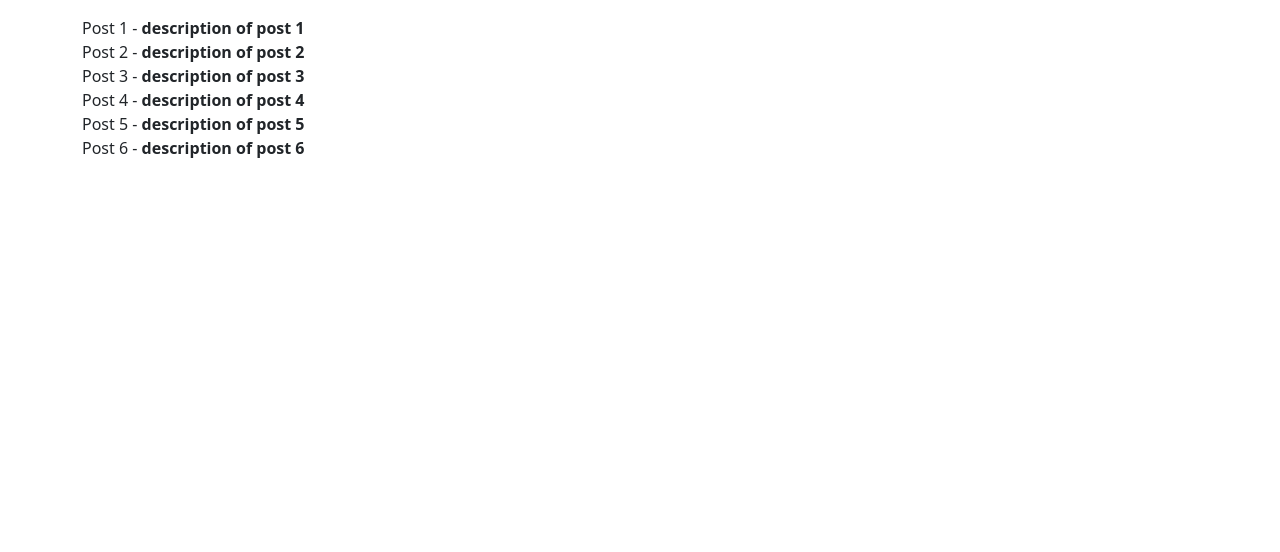
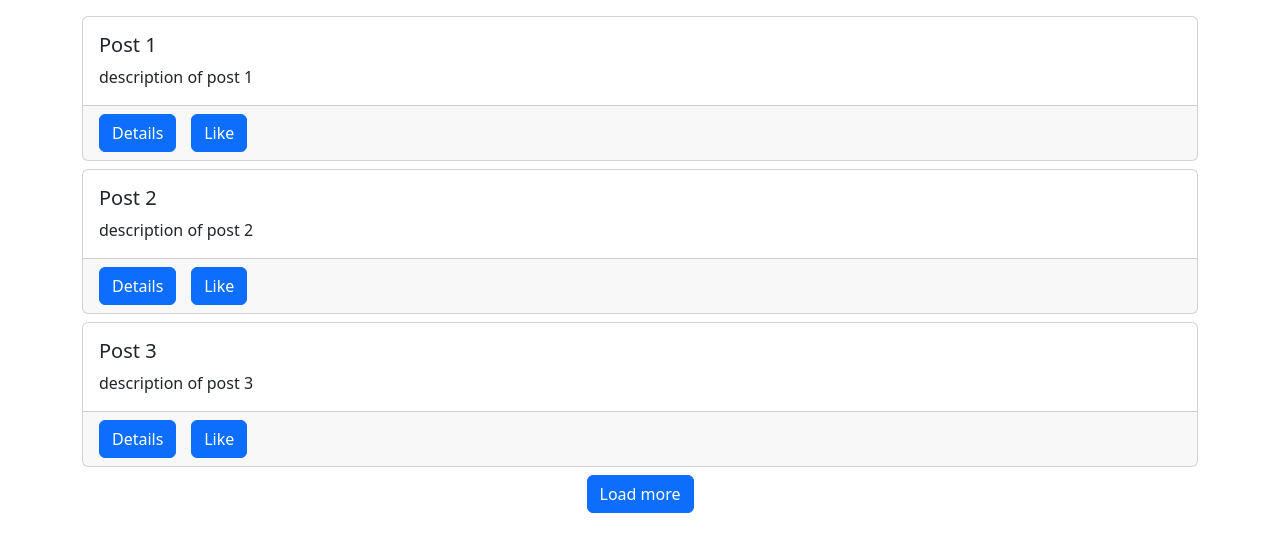
Before and after one commit to darsh1206/posts_proj, a Django app: page / in a window 1280 px wide. Shown: the top 552 px of the page. Run offline with Django 5.2, Linux system fonts and the light colour scheme; data comes from the database, SQL or seed files in the repository; data that the repository does not hold is empty.

Commit message:
Created the spinner and post template and loading features using Bootstrap

```diff
--- a/src/posts/static/posts/main.js
+++ b/src/posts/static/posts/main.js
@@ -1,18 +1,56 @@
 const postsBox = document.getElementById("posts-box");
+const spinnerBox = document.getElementById("spinner-box");
+const loadMoreBtn = document.getElementById("load-btn");
+const endBox = document.getElementById("end-box");
+let visible = 3;
+
+const getData = () => {
   $.ajax({
     type: "GET",
-  url: "/data/",
+    url: `/data/${visible}/`,
     success: function (response) {
-    console.log(response);
       const data = response.data;
-    console.log(data);
+      setTimeout(() => {
+        spinnerBox.classList.add("not-visible");
         data.forEach((element) => {
           postsBox.innerHTML += `
-            ${element.title} - <b>${element.body}</b><br/>
+                  <div class="card mb-2">
+                      <div class="card-body" >
+                          <h5 class="card-title">${element.title}</h5>
+                          <p class="card-text">${element.body}</p>
+                      </div>
+                      <div class="card-footer">
+                            <div class="row">
+                              <div class="col-1">
+                                  <a href="#" class="btn btn-primary ">Details</a>
+                              </div>
+                              <div class="col-1">
+                                  <a href="#" class="btn btn-primary ">Like</a>
+                              </div>
+                            </div>
+                      </div>
+                  </div>
               `;
+
+          // show posts status
+          if (response.size === 0) {
+            endBox.textContent = "No posts added yet...";
+          } else if (response.size <= visible) {
+            loadMoreBtn.classList.add("not-visible");
+            endBox.textContent = "No more posts to load";
+          }
         });
+      }, 100);
     },
     error: function (error) {
       console.log(error);
     },
   });
+};
+
+loadMoreBtn.addEventListener("click", () => {
+  visible += 3;
+  getData();
+});
+
+getData();
--- a/src/posts/templates/posts/main.html
+++ b/src/posts/templates/posts/main.html
@@ -12,8 +12,11 @@ Posts
 {% endblock title %}
 
 {% block content %}
-{% comment %} {% for obj in qs %}
-    {{obj.title}} - {{obj.body}} <br>
-{% endfor %} {% endcomment %}
     <div id="posts-box"></div>
+    <div id="spinner-box" class="text-center">
+        <div class="spinner-border text-primary" role="status"></div>
+    </div>
+    <div class ="text-center mb-3" id ="end-box">
+        <button class="btn btn-primary text-center" id="load-btn">Load more</button>
+    </div>
 {% endblock content %}
--- a/src/posts/urls.py
+++ b/src/posts/urls.py
@@ -1,12 +1,12 @@
 from django.urls import path
 from .views import (
     post_list_and_create,
-    load_post_datat_view
+    load_post_data_view
 )
 
 app_name = 'posts'
 
 urlpatterns = [
     path('', post_list_and_create, name = 'main-board'),
-    path('data/',load_post_datat_view, name ='posts-data')
+    path('data/<int:num_posts>/', load_post_data_view, name='posts-data')
 ]
--- a/src/posts/views.py
+++ b/src/posts/views.py
@@ -7,7 +7,11 @@ def post_list_and_create(request):
     qs = Post.objects.all()
     return render(request, 'posts/main.html', {'qs':qs})
 
-def load_post_datat_view(request):
+def load_post_data_view(request, num_posts):
+    visible = 3
+    upper = num_posts
+    lower = upper - visible
+    size = Post.objects.all().count()
     qs = Post.objects.all()
     data =[]
     for obj in qs:
@@ -15,7 +19,8 @@ def load_post_datat_view(request):
             'id':obj.id,
             'title':obj.title,
             'body':obj.body,
+            'liked':True if request.user in obj.liked.all() else False,
             'author':obj.author.user.username
         }
         data.append(item)
-    return JsonResponse({'data':data})
+    return JsonResponse({'data':data[lower:upper], 'size':size})
```
Lines whose indentation alone changed are shown as unchanged.
